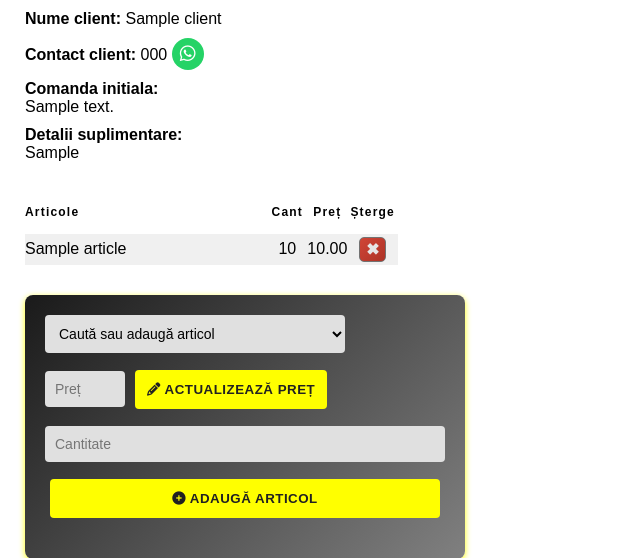
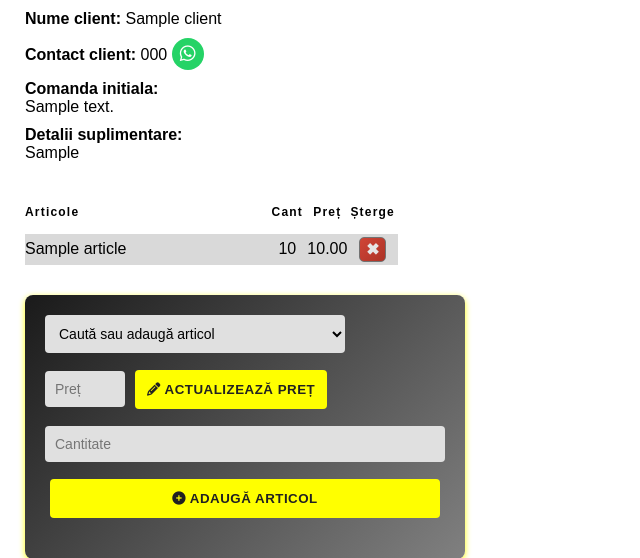
Before and after one commit to stefanlnte/ordermanagement, a PHP site: the page made by view_order.php in a window 1280 px wide, with the pointer over the restyled element. Shown: the part 697-1255 px from the top of the page, without its empty margins (0-640 px from the left). Run offline with PHP 8.4, Linux system fonts and the light colour scheme; the visitor is signed in with stand-in values (Sample User, id 1); tables that the repository leaves empty or names only in its code hold one stand-in row (values such as "Sample post"); some libraries are stand-ins or nearby versions; some web fonts are replaced.

Commit message:
minor fix

```diff
--- a/styles.css
+++ b/styles.css
@@ -87,7 +87,7 @@ thead th {
 }
 
 tbody tr:hover {
-  background-color: rgba(0, 0, 0, 0.06);
+  background-color: rgba(0, 0, 0, 0.15) !important;
   transition: background-color 0.2s ease;
 }
 
```
